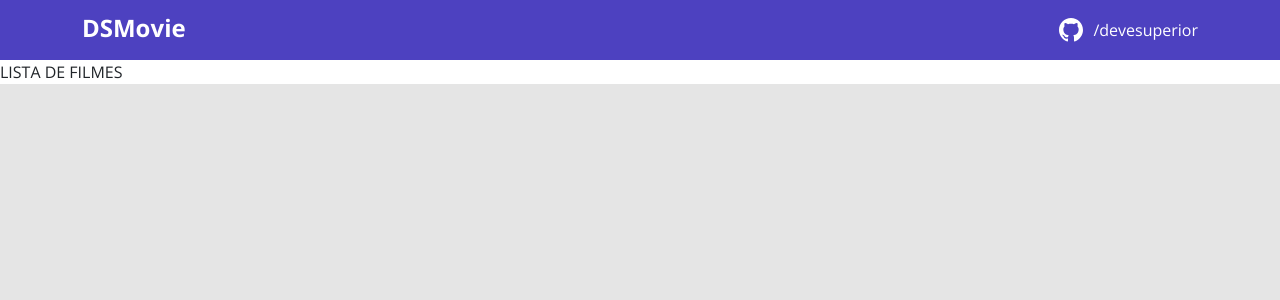
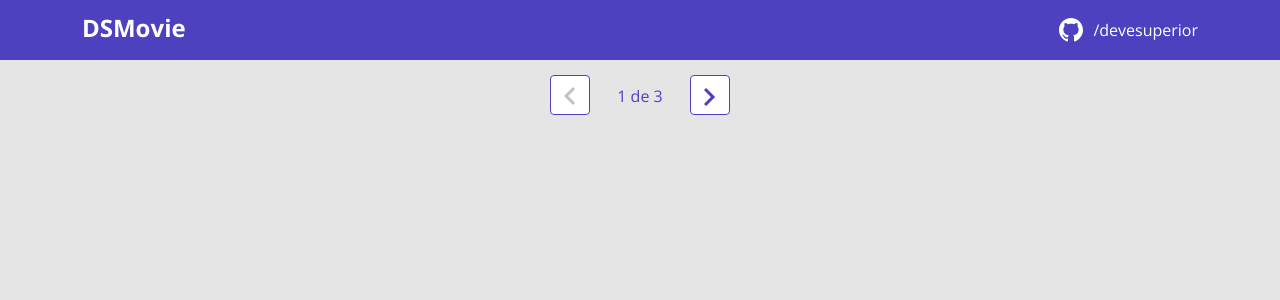
Before and after one commit to eolliveira/dsmovie, a React (Create React App) app in the folder frontend/: page / in a window 1280 px wide. Shown: the top 300 px of the page. Built offline with nearby package versions, Linux system fonts and the light colour scheme.

Commit message:
Pagination layout

```diff
--- /dev/null
+++ b/frontend/src/components/Pagination/index.tsx
@@ -0,0 +1,21 @@
+import './styles.css';
+import ArrowRigth from 'assets/img/arrow-rigth.svg';
+import ArrowLeft from 'assets/img/arrow-left.svg';
+
+const Pagination = () => {
+    return (
+        <div className='dsmovie-content'>
+            <div className="pagination dsmovie-pagination-content">
+                <button className="dsmovie-previous">
+                    <img src={ArrowLeft} alt="previous" />
+                </button>
+                <p className='dsmovie-page'>1 de 3</p>
+                <button className="dsmovie-next">
+                    <img src={ArrowRigth} alt="next" />
+                </button>
+            </div>
+        </div>
+    );
+}
+
+export default Pagination;
--- /dev/null
+++ b/frontend/src/components/Pagination/styles.css
@@ -0,0 +1,35 @@
+.dsmovie-content {
+    display: flex;
+    justify-content: center;
+    background-color: #E5E5E5;
+    padding: 15px;
+}
+
+.dsmovie-pagination-content {
+    display: flex;
+    justify-content: space-between;
+    width: 180px;
+}
+
+.dsmovie-previous {
+    width: 40px;
+    height: 40px;
+    background: #FFFFFF;
+    border: 1px solid #4D41C0;
+    box-sizing: border-box;
+    border-radius: 4px;
+}
+
+.dsmovie-page {
+    margin: 9px 0px 0px 0px;
+    color: var(--color-primary);
+}
+
+.dsmovie-next {
+    width: 40px;
+    height: 40px;
+    background: #FFFFFF;
+    border: 1px solid #4D41C0;
+    box-sizing: border-box;
+    border-radius: 4px;
+}
--- a/frontend/src/pages/Listing/index.tsx
+++ b/frontend/src/pages/Listing/index.tsx
@@ -1,6 +1,10 @@
+import Pagination from "components/Pagination";
+
 const Listing = () => {
-    return(
-        <div>LISTA DE FILMES</div>
+    return (
+        <>
+            <Pagination />
+        </>
     );
 }
 
```
Also changed, not shown: frontend/src/assets/img/arrow-left.svg (added), frontend/src/assets/img/arrow-rigth.svg (added).
